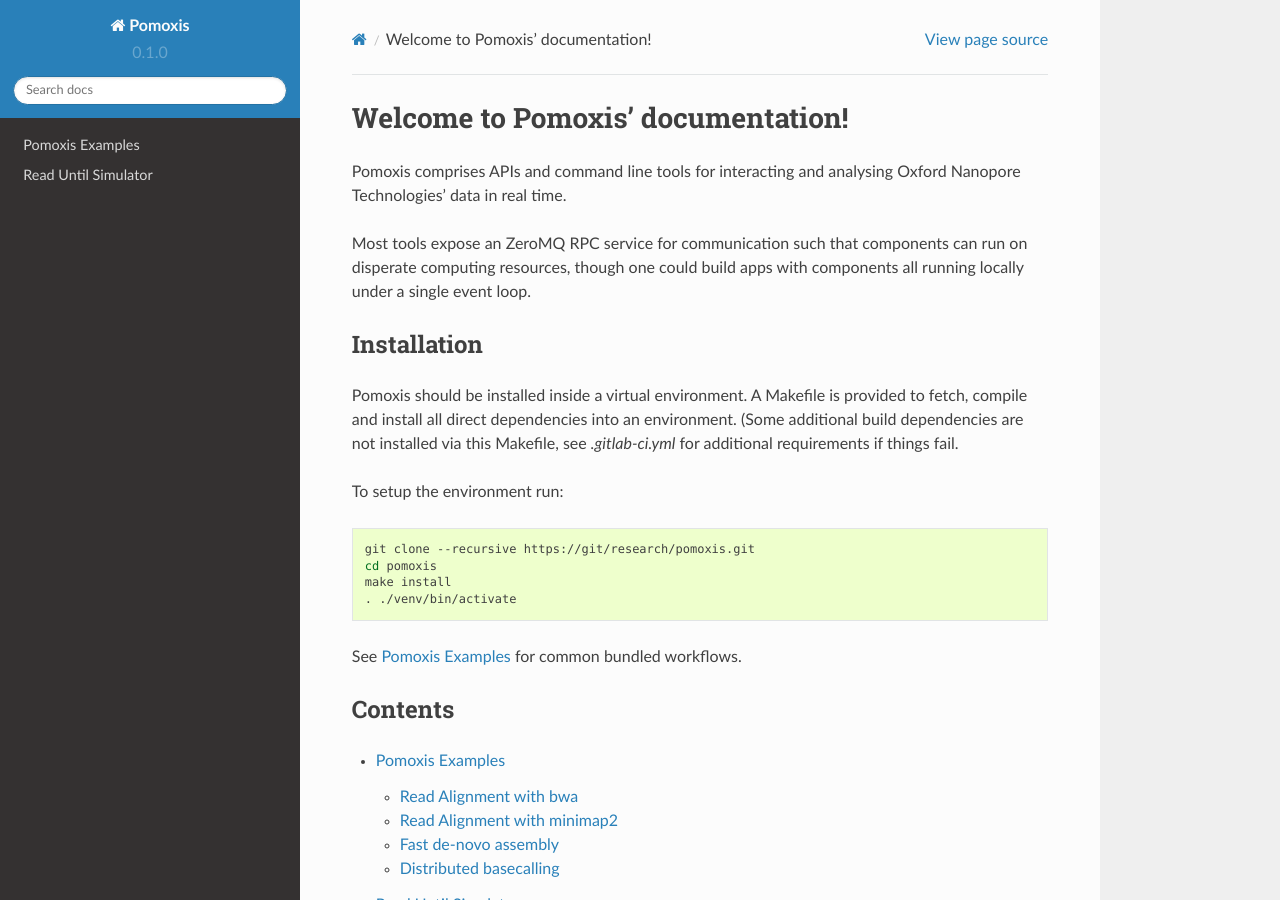
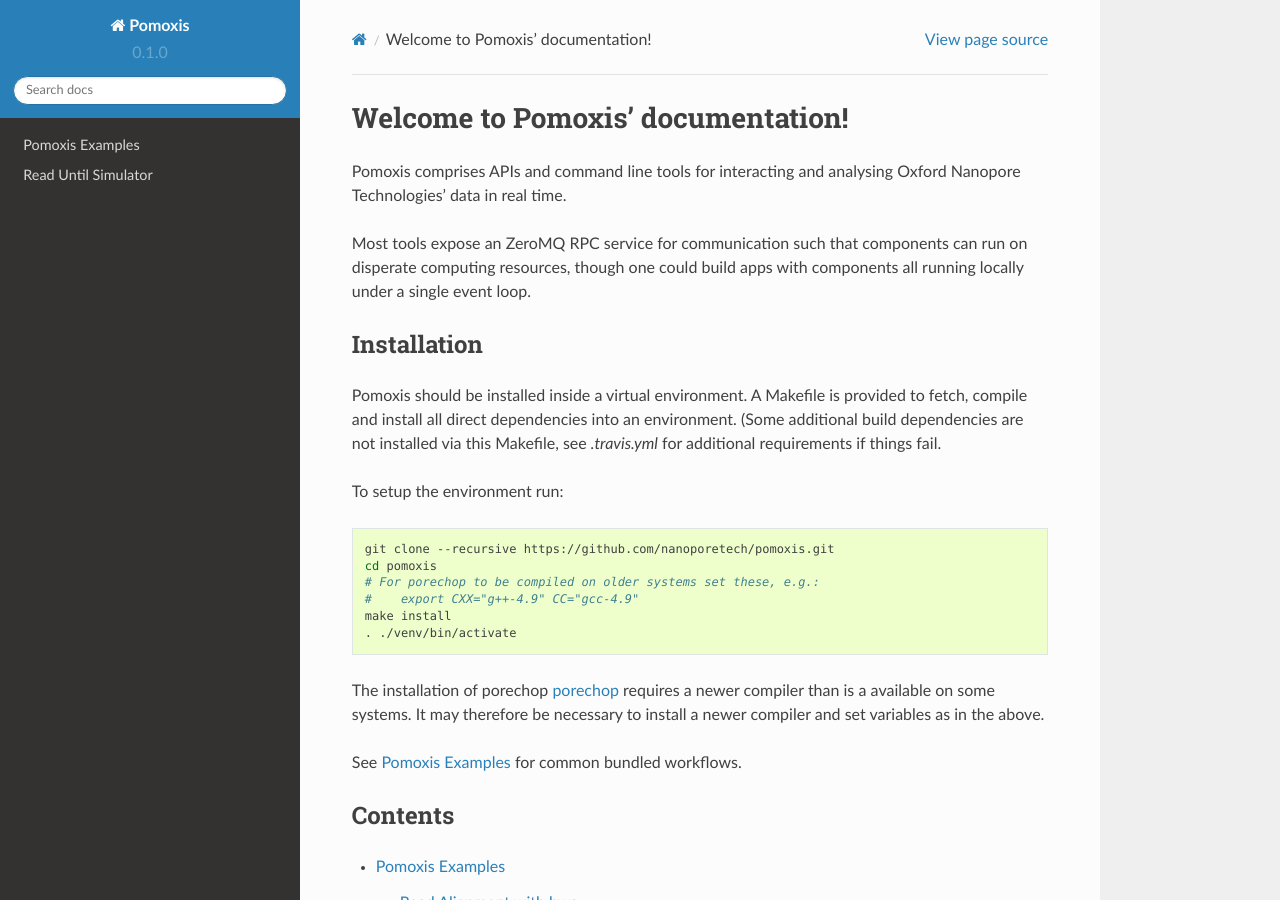
Before and after one commit to nanoporetech/pomoxis, a Sphinx documentation site: the page built from docs/index.rst, in a window 1280 px wide and 900 px high. Built offline with Sphinx 7.4.7 and the Read the Docs theme 2.0.0, drawn with Linux system fonts in a browser that asks for light colours; pages that are not in the unit, such as notebooks, are missing from menus.

Commit message:
Add a bit more detail on porechop gcc

```diff
--- a/docs/index.rst
+++ b/docs/index.rst
@@ -14,16 +14,22 @@
 Pomoxis should be installed inside a virtual environment. A Makefile is
 provided to fetch, compile and install all direct dependencies into an
 environment. (Some additional build dependencies are not installed via this
-Makefile, see `.gitlab-ci.yml` for additional requirements if things fail.
+Makefile, see `.travis.yml` for additional requirements if things fail.
 
 To setup the environment run:
 
 .. code-block:: bash
 
-    git clone --recursive https://git/research/pomoxis.git
+    git clone --recursive https://github.com/nanoporetech/pomoxis.git
     cd pomoxis
+    # For porechop to be compiled on older systems set these, e.g.:
+    #    export CXX="g++-4.9" CC="gcc-4.9"
     make install
     . ./venv/bin/activate
+
+The installation of porechop `porechop <https://github.com/rrwick/Porechop>`_
+requires a newer compiler than is a available on some systems. It may therefore
+be necessary to install a newer compiler and set variables as in the above.
 
 See :doc:`examples` for common bundled workflows.
 
```
Also changed, not shown: README.md (+7 -4 lines).
